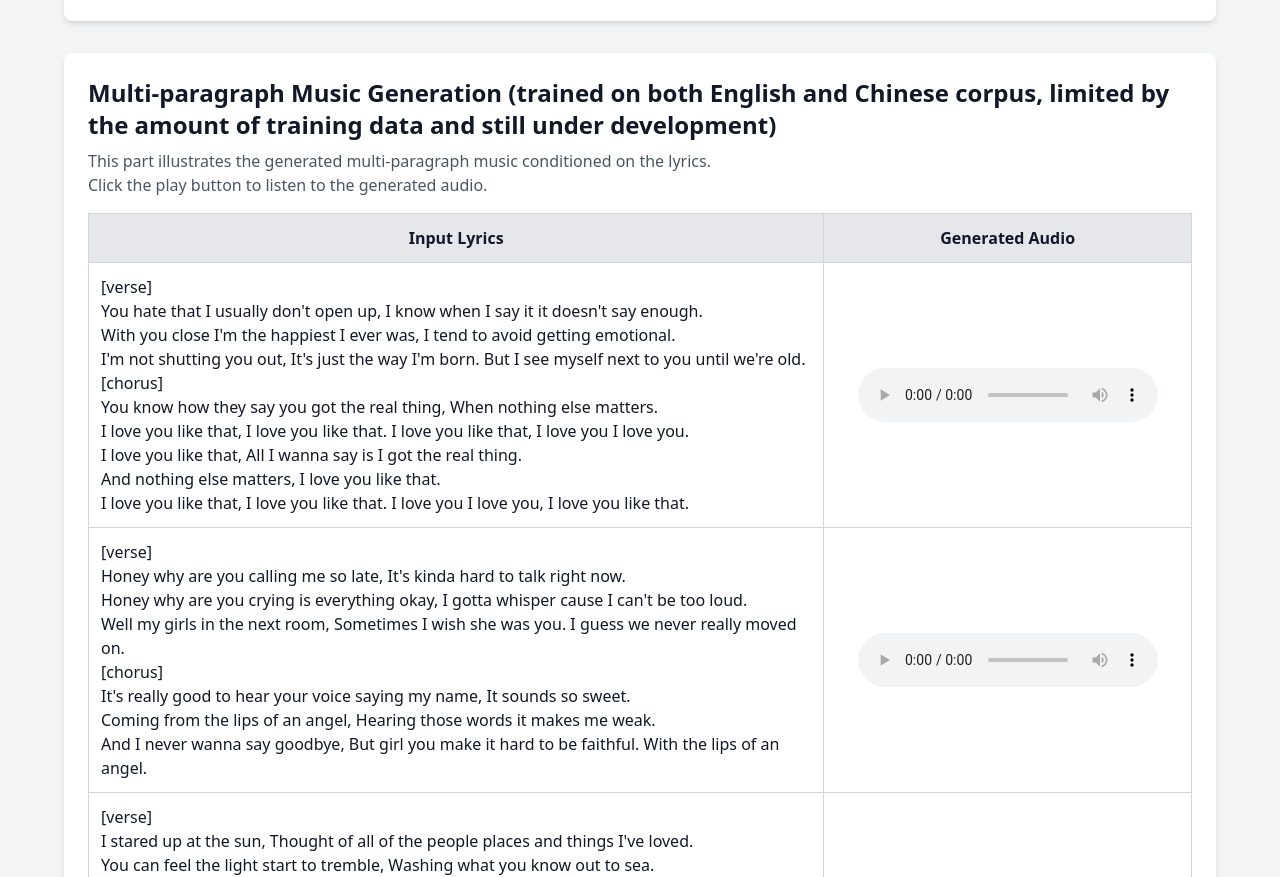
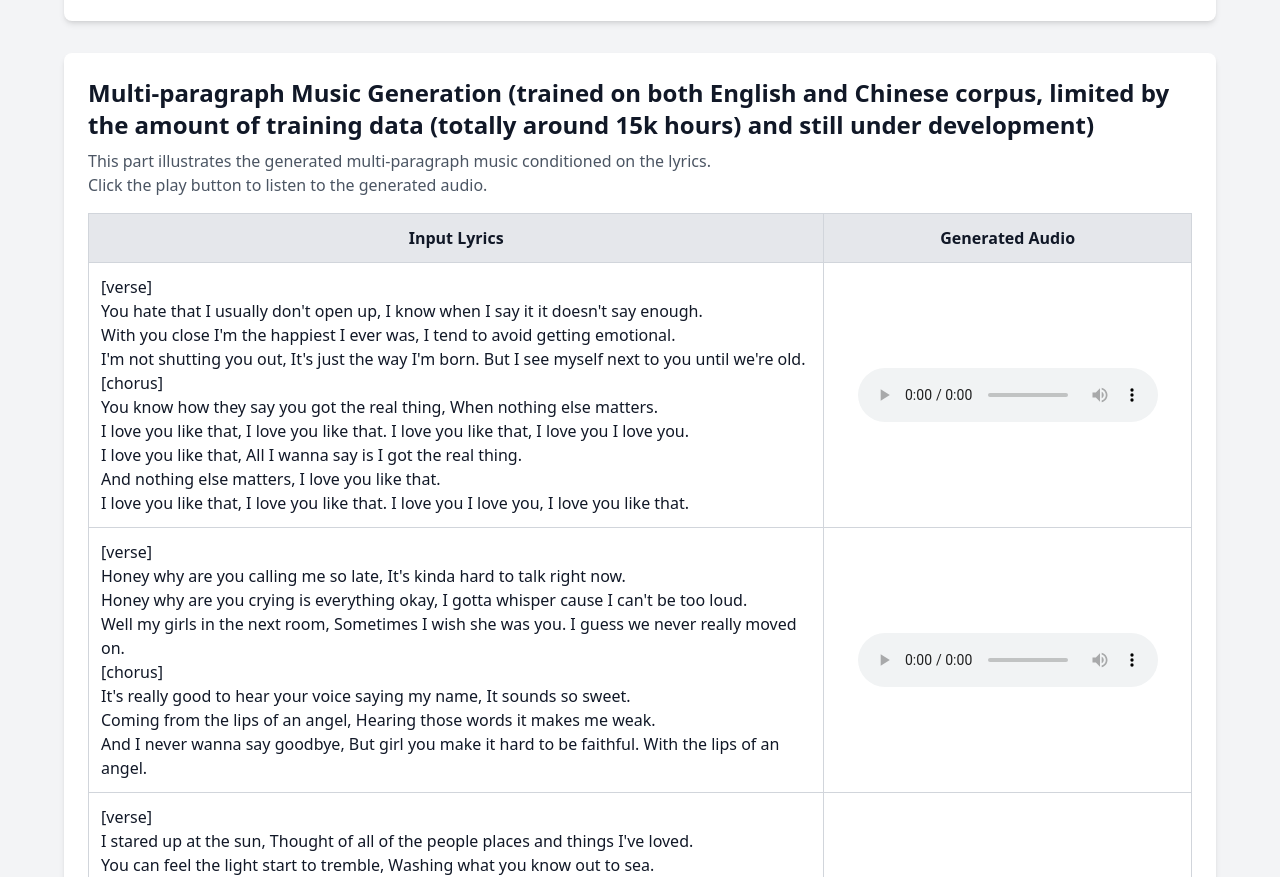
Before and after one commit to lixucuhk/MusicGeneration, a plain HTML site: page index.html in a window 1280 px wide. Shown: the part 1193-2070 px from the top of the page. Drawn offline with nearby package versions, Linux system fonts and the light colour scheme.

Commit message:
Update index.html

```diff
--- a/index.html
+++ b/index.html
@@ -78,7 +78,7 @@
 
         <!-- 第二个表格 段落歌词-->
         <div class="bg-white p-6 rounded-lg shadow-md">
-            <h2 class="text-2xl font-semibold mb-2">Multi-paragraph Music Generation (trained on both English and Chinese corpus, limited by the amount of training data and still under development)</h2>
+            <h2 class="text-2xl font-semibold mb-2">Multi-paragraph Music Generation (trained on both English and Chinese corpus, limited by the amount of training data (totally around 15k hours) and still under development)</h2>
             <p class="text-gray-600">This part illustrates the generated multi-paragraph music conditioned on the lyrics.</p>
             <p class="text-gray-600 mb-4">Click the play button to listen to the generated audio.</p>
             <table class="w-full border-collapse border border-gray-300 rounded-lg">
```
